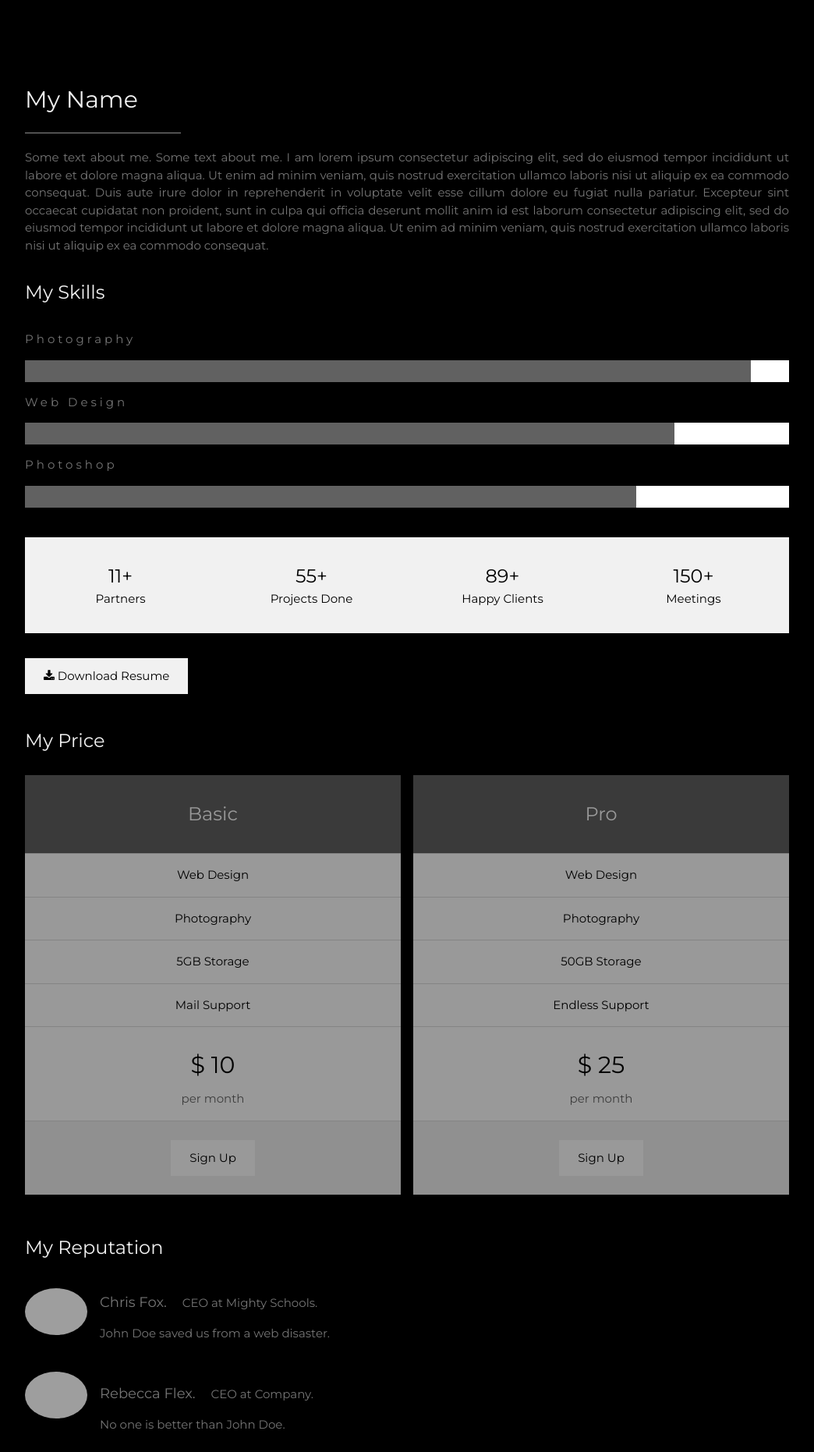
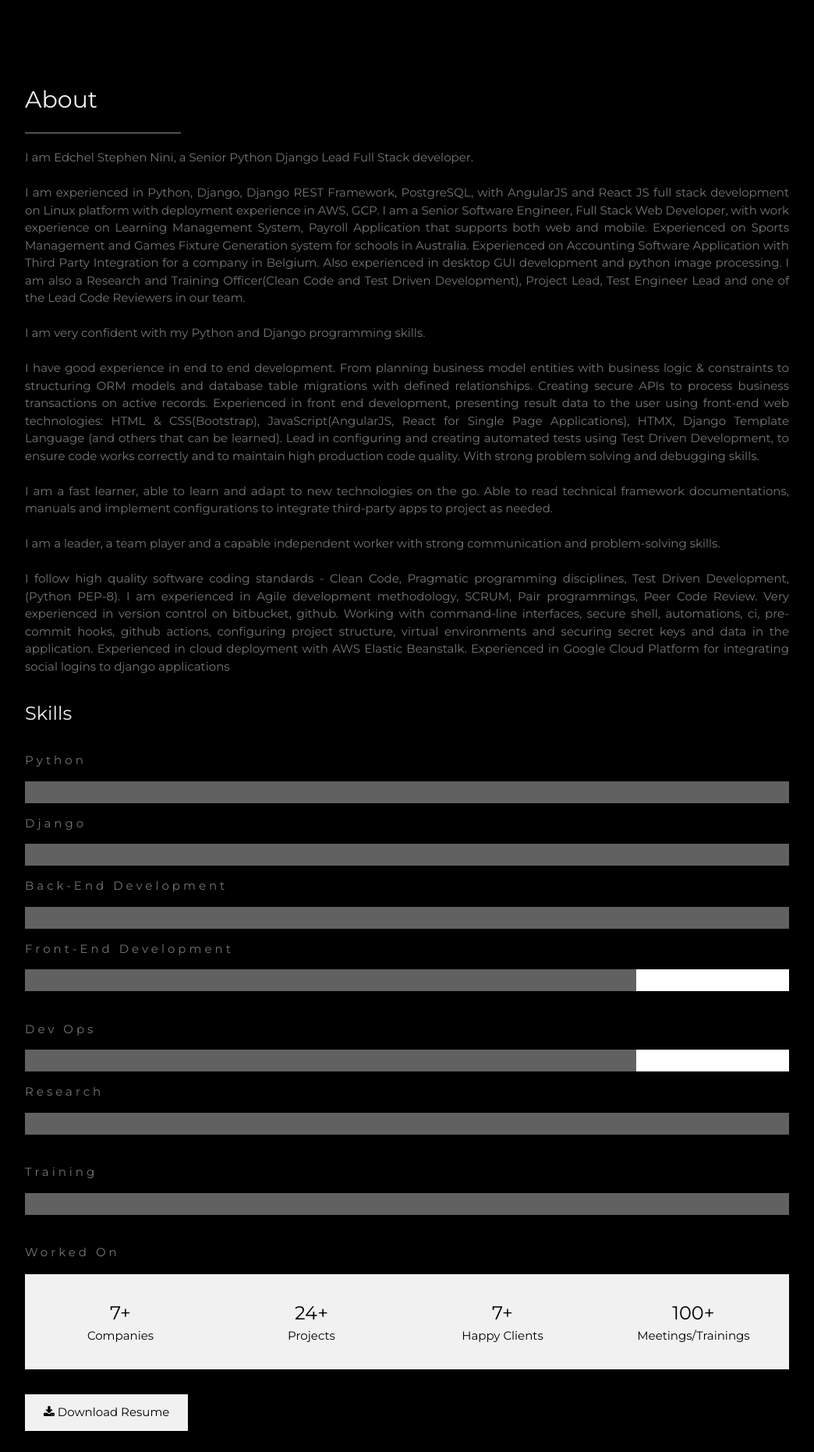
Before and after one commit to edchelstephens/portfolio, a Django app: page / in a window 1280 px wide. Shown: the part 951-2813 px from the top of the page at 78% size, without its empty margins (178-1222 px from the left). Run offline with Django 4.2, Linux system fonts and the light colour scheme; grey boxes are pictures that could not be loaded.

Commit message:
chore: update page.

```diff
--- a/pages/templates/pages/index.html
+++ b/pages/templates/pages/index.html
@@ -24,7 +24,7 @@
               href="{% static 'pages/style.css' %}" />
     </head>
     <body class="w3-black">
-    <!-- Icon Bar (Sidebar - hidden on small screens) -->
+        <!-- Icon Bar (Sidebar - hidden on small screens) -->
         <nav class="w3-sidebar w3-bar-block w3-small w3-hide-small w3-center">
             <a href="#" class="w3-bar-item w3-button w3-padding-large w3-black">
                 <i class="fa fa-home w3-xxlarge"></i>
@@ -41,8 +41,8 @@
                 href="#photos"
                 class="w3-bar-item w3-button w3-padding-large w3-hover-black"
             >
-                <i class="fa fa-eye w3-xxlarge"></i>
-                <p>PHOTOS</p>
+                <i class="fa fa-drivers-license-o w3-xxlarge"></i>
+                <p>EXPERIENCE</p>
             </a>
             <a
                 href="#contact"
@@ -53,7 +53,7 @@
             </a>
         </nav>
 
-    <!-- Navbar on small screens (Hidden on medium and large screens) -->
+        <!-- Navbar on small screens (Hidden on medium and large screens) -->
         <div class="w3-top w3-hide-large w3-hide-medium" id="myNavbar">
             <div
                 class="w3-bar w3-black w3-opacity w3-hover-opacity-off w3-center w3-small"
@@ -82,12 +82,12 @@
                             </div>
                         </div>
 
-    <!-- Page Content -->
+                        <!-- Page Content -->
                         <div class="w3-padding-large" id="main">
-      <!-- Header/Home -->
+                            <!-- Header/Home -->
                             <header class="w3-container w3-padding-32 w3-center w3-black" id="home">
                                 <h1 class="w3-jumbo"><span class="w3-hide-small">I'm</span> Ed.</h1>
-                                <h3>Python Software Developer</h3>
+                                <h3>Senior Python Software Developer</h3>
                                 <img
                                     src="{% static 'pages/images/ed.png' %}"
                                     alt="ed"
@@ -97,53 +97,109 @@
                                 />
                             </header>
 
-      <!-- About Section -->
+                            <!-- About -->
                             <div class="w3-content w3-justify w3-text-grey w3-padding-64" id="about">
-                                <h2 class="w3-text-light-grey">My Name</h2>
+                                <h2 class="w3-text-light-grey">About</h2>
                                 <hr style="width: 200px" class="w3-opacity" />
                                 <p>
-                                    Some text about me. Some text about me. I am lorem ipsum consectetur
-                                    adipiscing elit, sed do eiusmod tempor incididunt ut labore et dolore
-                                    magna aliqua. Ut enim ad minim veniam, quis nostrud exercitation
-                                    ullamco laboris nisi ut aliquip ex ea commodo consequat. Duis aute
-                                    irure dolor in reprehenderit in voluptate velit esse cillum dolore eu
-                                    fugiat nulla pariatur. Excepteur sint occaecat cupidatat non proident,
-                                    sunt in culpa qui officia deserunt mollit anim id est laborum
-                                    consectetur adipiscing elit, sed do eiusmod tempor incididunt ut
-                                    labore et dolore magna aliqua. Ut enim ad minim veniam, quis nostrud
-                                    exercitation ullamco laboris nisi ut aliquip ex ea commodo consequat.
+                                    I am Edchel Stephen Nini, a Senior Python Django Lead Full Stack developer.
+
+                                    <br />
+                                    <br />
+                                    I am experienced in Python, Django, Django REST Framework, PostgreSQL, with AngularJS and React JS full stack development on Linux platform with deployment experience in AWS, GCP.
+
+
+                                    I am a Senior Software Engineer, Full Stack Web Developer, with work experience on Learning Management System, Payroll Application that supports both web and mobile. Experienced on Sports Management and Games Fixture Generation system for schools in Australia. Experienced on Accounting Software Application with Third Party Integration for a company in Belgium. Also experienced in
+                                    desktop GUI development and python image processing.
+                                    I am also a Research and Training Officer(Clean Code and Test Driven Development), Project Lead, Test Engineer Lead and one of the Lead Code Reviewers in our team.
+                                    <br />
+                                    <br />
+                                    I am very confident with my Python and Django programming skills.
+                                    <br />
+                                    <br />
+                                    I have good experience in end to end development.
+                                    From planning business model entities with business logic & constraints to
+                                    structuring  ORM models and database table migrations with defined relationships.
+                                    Creating secure APIs to process business transactions on active records.
+                                    Experienced in front end development, presenting result data to the user using front-end web technologies: HTML & CSS(Bootstrap), JavaScript(AngularJS, React for Single Page Applications), HTMX,
+                                    Django Template Language (and others that can be learned).
+                                    Lead in configuring and creating automated tests using Test Driven Development,
+                                    to ensure code works correctly and to maintain high production code quality.
+                                    With strong problem solving and debugging skills.
+
+                                    <br />
+                                    <br />
+                                    I am a fast learner, able to learn and adapt to new technologies on the go.
+                                    Able to read technical framework documentations, manuals and implement configurations to integrate third-party apps to project as needed.
+
+                                    <br />
+                                    <br />
+                                    I am a leader, a team player and a capable independent worker with strong communication and problem-solving skills.
+
+                                    <br />
+                                    <br />
+                                    I follow high quality software coding standards - Clean Code, Pragmatic programming disciplines, Test Driven Development, (Python PEP-8).
+                                    I am experienced in Agile development methodology, SCRUM, Pair programmings, Peer Code Review.
+
+                                    Very experienced in version control on bitbucket, github.
+                                    Working with command-line interfaces, secure shell, automations, ci, pre-commit hooks, github actions, configuring project structure, virtual environments and securing secret keys and data in the application.
+                                    Experienced in cloud deployment with AWS Elastic Beanstalk.
+                                    Experienced in Google Cloud Platform for integrating social logins to django applications
                                 </p>
-                                <h3 class="w3-padding-16 w3-text-light-grey">My Skills</h3>
-                                <p class="w3-wide">Photography</p>
+                                <h3 class="w3-padding-16 w3-text-light-grey">Skills</h3>
+                                <p class="w3-wide">Python</p>
                                 <div class="w3-white">
-                                    <div class="w3-dark-grey" style="height: 28px; width: 95%"></div>
+                                    <div class="w3-dark-grey" style="height: 28px; width: 100%"></div>
                                 </div>
-                                <p class="w3-wide">Web Design</p>
+                                <p class="w3-wide">Django</p>
                                 <div class="w3-white">
-                                    <div class="w3-dark-grey" style="height: 28px; width: 85%"></div>
+                                    <div class="w3-dark-grey" style="height: 28px; width: 100%"></div>
                                 </div>
-                                <p class="w3-wide">Photoshop</p>
+                                <p class="w3-wide">Back-End Development</p>
+                                <div class="w3-white">
+                                    <div class="w3-dark-grey" style="height: 28px; width: 100%"></div>
+                                </div>
+
+                                <p class="w3-wide">Front-End Development</p>
                                 <div class="w3-white">
                                     <div class="w3-dark-grey" style="height: 28px; width: 80%"></div>
                                 </div>
                                 <br />
 
+                                <p class="w3-wide">Dev Ops</p>
+                                <div class="w3-white">
+                                    <div class="w3-dark-grey" style="height: 28px; width: 80%"></div>
+                                </div>
+
+                                <p class="w3-wide">Research</p>
+                                <div class="w3-white">
+                                    <div class="w3-dark-grey" style="height: 28px; width: 100%"></div>
+                                </div>
+                                <br />
+
+                                <p class="w3-wide">Training</p>
+                                <div class="w3-white">
+                                    <div class="w3-dark-grey" style="height: 28px; width: 100%"></div>
+                                </div>
+                                <br />
+
+                                <p class="w3-wide">Worked On</p>
                                 <div class="w3-row w3-center w3-padding-16 w3-section w3-light-grey">
                                     <div class="w3-quarter w3-section">
-                                        <span class="w3-xlarge">11+</span><br />
-                                        Partners
+                                        <span class="w3-xlarge">7+</span><br />
+                                        Companies
                                     </div>
                                     <div class="w3-quarter w3-section">
-                                        <span class="w3-xlarge">55+</span><br />
-                                        Projects Done
+                                        <span class="w3-xlarge">24+</span><br />
+                                        Projects
                                     </div>
                                     <div class="w3-quarter w3-section">
-                                        <span class="w3-xlarge">89+</span><br />
+                                        <span class="w3-xlarge">7+</span><br />
                                         Happy Clients
                                     </div>
                                     <div class="w3-quarter w3-section">
-                                        <span class="w3-xlarge">150+</span><br />
-                                        Meetings
+                                        <span class="w3-xlarge">100+</span><br />
+                                        Meetings/Trainings
                                     </div>
                                 </div>
 
@@ -151,108 +207,46 @@
                                     <i class="fa fa-download"></i> Download Resume
                                 </button>
 
-        <!-- Grid for pricing tables -->
-                                <h3 class="w3-padding-16 w3-text-light-grey">My Price</h3>
+                                <!-- Rate -->
+                                <h3 class="w3-padding-16 w3-text-light-grey">Rate</h3>
                                 <div class="w3-row-padding" style="margin: 0 -16px">
                                     <div class="w3-half w3-margin-bottom">
                                         <ul
                                             class="w3-ul w3-white w3-center w3-opacity w3-hover-opacity-off"
                                         >
-                                            <li class="w3-dark-grey w3-xlarge w3-padding-32">Basic</li>
-                                            <li class="w3-padding-16">Web Design</li>
-                                            <li class="w3-padding-16">Photography</li>
-                                            <li class="w3-padding-16">5GB Storage</li>
-                                            <li class="w3-padding-16">Mail Support</li>
+                                            <li class="w3-dark-grey w3-xlarge w3-padding-32">Senior Python Django Developer</li>
+                                            <li class="w3-padding-16">Python</li>
+                                            <li class="w3-padding-16">Django</li>
+                                            <li class="w3-padding-16">Project Architecture</li>
+                                            <li class="w3-padding-16">Full Stack Development</li>
+                                            <li class="w3-padding-16">API's</li>
+                                            <li class="w3-padding-16">Unit Testing</li>
+                                            <li class="w3-padding-16">Third Party Integrations</li>
+                                            <li class="w3-padding-16">CI/CD Actions</li>
+                                            <li class="w3-padding-16">Deployments</li>
+                                            <li class="w3-padding-16">Research & Training</li>
+
                                             <li class="w3-padding-16">
-                                                <h2>$ 10</h2>
-                                                <span class="w3-opacity">per month</span>
+                                                <h2>$ 25</h2>
+                                                <span class="w3-opacity">per hour</span>
                                             </li>
-                                            <li class="w3-light-grey w3-padding-24">
-                                                <button
-                                                    class="w3-button w3-white w3-padding-large w3-hover-black"
-                                                >
-                                                    Sign Up
-                                                </button>
-                                            </li>
+
                                         </ul>
                                     </div>
 
-                                    <div class="w3-half">
-                                        <ul
-                                            class="w3-ul w3-white w3-center w3-opacity w3-hover-opacity-off"
-                                        >
-                                            <li class="w3-dark-grey w3-xlarge w3-padding-32">Pro</li>
-                                            <li class="w3-padding-16">Web Design</li>
-                                            <li class="w3-padding-16">Photography</li>
-                                            <li class="w3-padding-16">50GB Storage</li>
-                                            <li class="w3-padding-16">Endless Support</li>
-                                            <li class="w3-padding-16">
-                                                <h2>$ 25</h2>
-                                                <span class="w3-opacity">per month</span>
-                                            </li>
-                                            <li class="w3-light-grey w3-padding-24">
-                                                <button
-                                                    class="w3-button w3-white w3-padding-large w3-hover-black"
-                                                >
-                                                    Sign Up
-                                                </button>
-                                            </li>
-                                        </ul>
-                                    </div>
-          <!-- End Grid/Pricing tables -->
+
                                 </div>
 
-        <!-- Testimonials -->
-                                <h3 class="w3-padding-24 w3-text-light-grey">My Reputation</h3>
-                                <img
-                                    src="/w3images/bandmember.jpg"
-                                    alt="Avatar"
-                                    class="w3-left w3-circle w3-margin-right"
-                                    style="width: 80px"
-                                />
-                                <p>
-                                    <span class="w3-large w3-margin-right">Chris Fox.</span> CEO at Mighty
-                                    Schools.
-                                </p>
-                                <p>John Doe saved us from a web disaster.</p>
-                                <br />
 
-                                <img
-                                    src="/w3images/avatar_g2.jpg"
-                                    alt="Avatar"
-                                    class="w3-left w3-circle w3-margin-right"
-                                    style="width: 80px"
-                                />
-                                <p>
-                                    <span class="w3-large w3-margin-right">Rebecca Flex.</span> CEO at
-                                    Company.
-                                </p>
-                                <p>No one is better than John Doe.</p>
-        <!-- End About Section -->
+
                             </div>
 
       <!-- Portfolio Section -->
                             <div class="w3-padding-64 w3-content" id="photos">
-                                <h2 class="w3-text-light-grey">My Photos</h2>
+                                <h2 class="w3-text-light-grey">Experience</h2>
                                 <hr style="width: 200px" class="w3-opacity" />
 
-        <!-- Grid for photos -->
-                                <div class="w3-row-padding" style="margin: 0 -16px">
-                                    <div class="w3-half">
-                                        <img src="/w3images/wedding.jpg" style="width: 100%" />
-                                        <img src="/w3images/rocks.jpg" style="width: 100%" />
-                                        <img src="/w3images/sailboat.jpg" style="width: 100%" />
-                                    </div>
 
-                                    <div class="w3-half">
-                                        <img src="/w3images/underwater.jpg" style="width: 100%" />
-                                        <img src="/w3images/chef.jpg" style="width: 100%" />
-                                        <img src="/w3images/wedding.jpg" style="width: 100%" />
-                                        <img src="/w3images/p6.jpg" style="width: 100%" />
-                                    </div>
-          <!-- End photo grid -->
-                                </div>
-        <!-- End Portfolio Section -->
                             </div>
 
       <!-- Contact Section -->
@@ -265,20 +259,20 @@
                                         <i
                                             class="fa fa-map-marker fa-fw w3-text-white w3-xxlarge w3-margin-right"
                                         ></i>
-                                        Chicago, US
+                                        Cagayan De Oro City, Mindanao, Philippines
                                     </p>
                                     <p>
                                         <i
                                             class="fa fa-phone fa-fw w3-text-white w3-xxlarge w3-margin-right"
                                         ></i>
-                                        Phone: +00 151515
+                                        Phone: +639 26 330 5363
                                     </p>
                                     <p>
                                         <i
                                             class="fa fa-envelope fa-fw w3-text-white w3-xxlarge w3-margin-right"
                                         >
                                         </i>
-                                        Email: mail@mail.com
+                                        Email: edchelstephens@gmail.com
                                     </p>
                                 </div>
                                 <br />
@@ -330,30 +324,18 @@
                                         </button>
                                     </p>
                                 </form>
-        <!-- End Contact Section -->
+
                             </div>
 
-      <!-- Footer -->
+                            <!-- Footer -->
                             <footer class="w3-content w3-padding-64 w3-text-grey w3-xlarge">
-                                <i class="fa fa-facebook-official w3-hover-opacity"></i>
-                                <i class="fa fa-instagram w3-hover-opacity"></i>
-                                <i class="fa fa-snapchat w3-hover-opacity"></i>
-                                <i class="fa fa-pinterest-p w3-hover-opacity"></i>
-                                <i class="fa fa-twitter w3-hover-opacity"></i>
-                                <i class="fa fa-linkedin w3-hover-opacity"></i>
-                                <p class="w3-medium">
-                                    Powered by
-                                    <a
-                                        href="https://www.w3schools.com/w3css/default.asp"
-                                        target="_blank"
-                                        class="w3-hover-text-green"
-                                    >w3.css</a
-                                        >
-                                    </p>
-        <!-- End footer -->
+                                <a href="https://github.com/edchelstephens/" target="_blank"><i class="fa fa-github w3-hover-opacity w3-xxlarge"></i></a>
+                                <a href="https://www.linkedin.com/in/edchelstephens/" target="_blank"><i class="fa fa-linkedin w3-hover-opacity w3-xxlarge"></i>
+
+
                                 </footer>
 
-      <!-- END PAGE CONTENT -->
+
                             </div>
                         </body>
                     </html>
```
Also changed, not shown: README.md.
